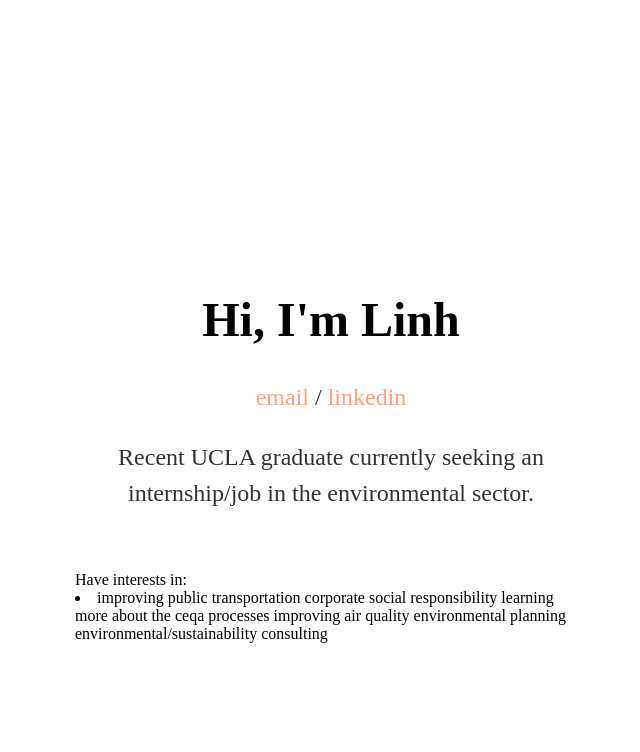
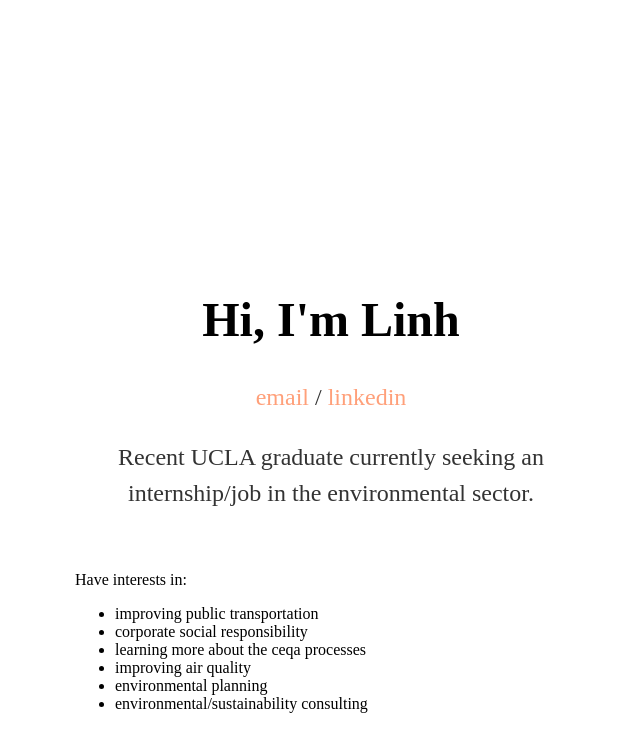
Before and after one commit to lttrinh/lttrinh.github.io, a Jekyll site: the page built from index.html, in a window 1280 px wide. Shown: the top 752 px of the page, without its empty margins (309-949 px from the left). Built offline with Jekyll 4.4.1, drawn with Linux system fonts in a browser that asks for light colours.

Commit message:
Update index.html

```diff
--- a/index.html
+++ b/index.html
@@ -15,14 +15,14 @@ title: Linh To Trinh
 <div class="content">
 	<p>Recent UCLA graduate currently seeking an internship/job in the environmental sector.</p><br><br>
 	Have interests in:<br>
-	<li>
-		improving public transportation
-		corporate social responsibility
-		learning more about the ceqa processes
-		improving air quality
-		environmental planning
-		environmental/sustainability consulting
-		</li>
+	<ul>
+		<li>improving public transportation</li>
+		<li>corporate social responsibility</li>
+		<li>learning more about the ceqa processes</li>
+		<li>improving air quality</li>
+		<li>environmental planning</li>
+		<li>environmental/sustainability consulting</li>
+		</ul>
 
 </div>
 
```
